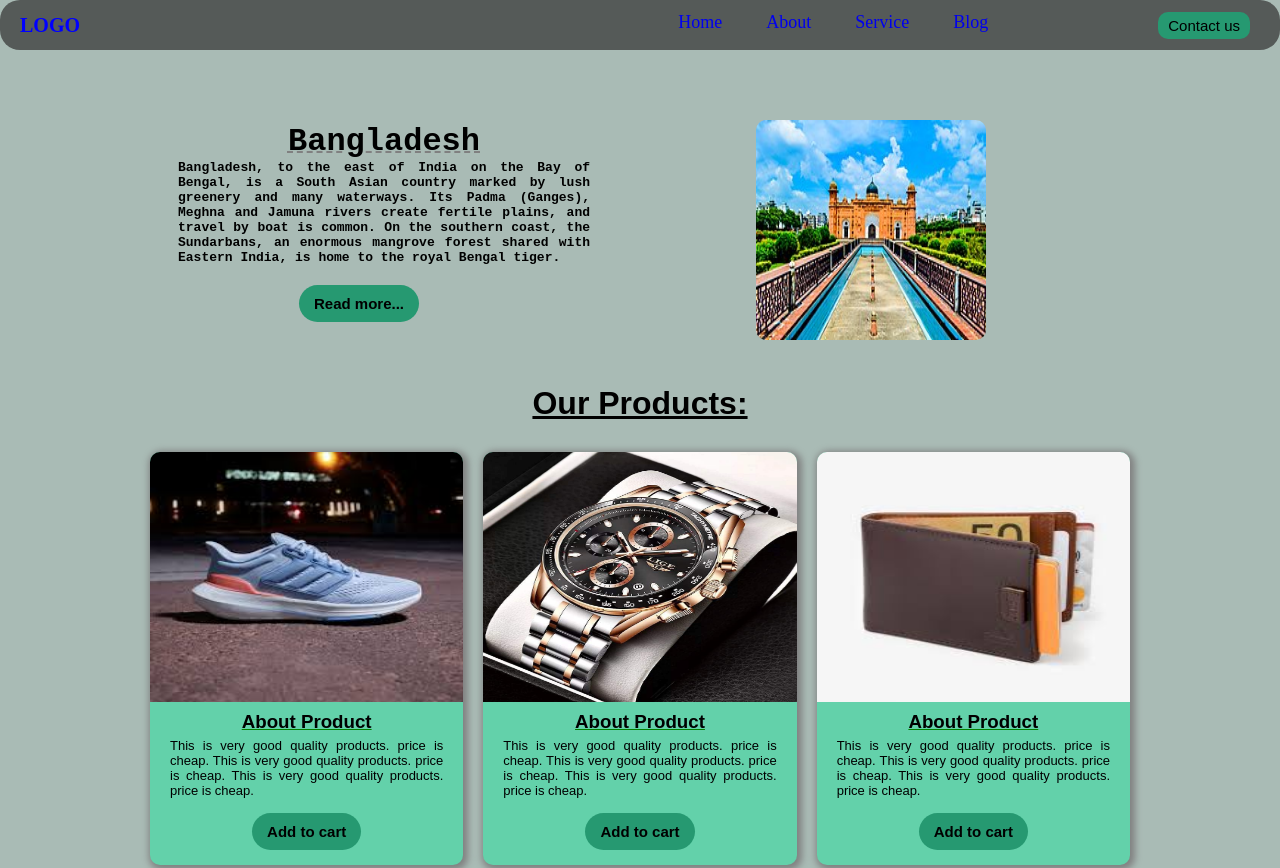
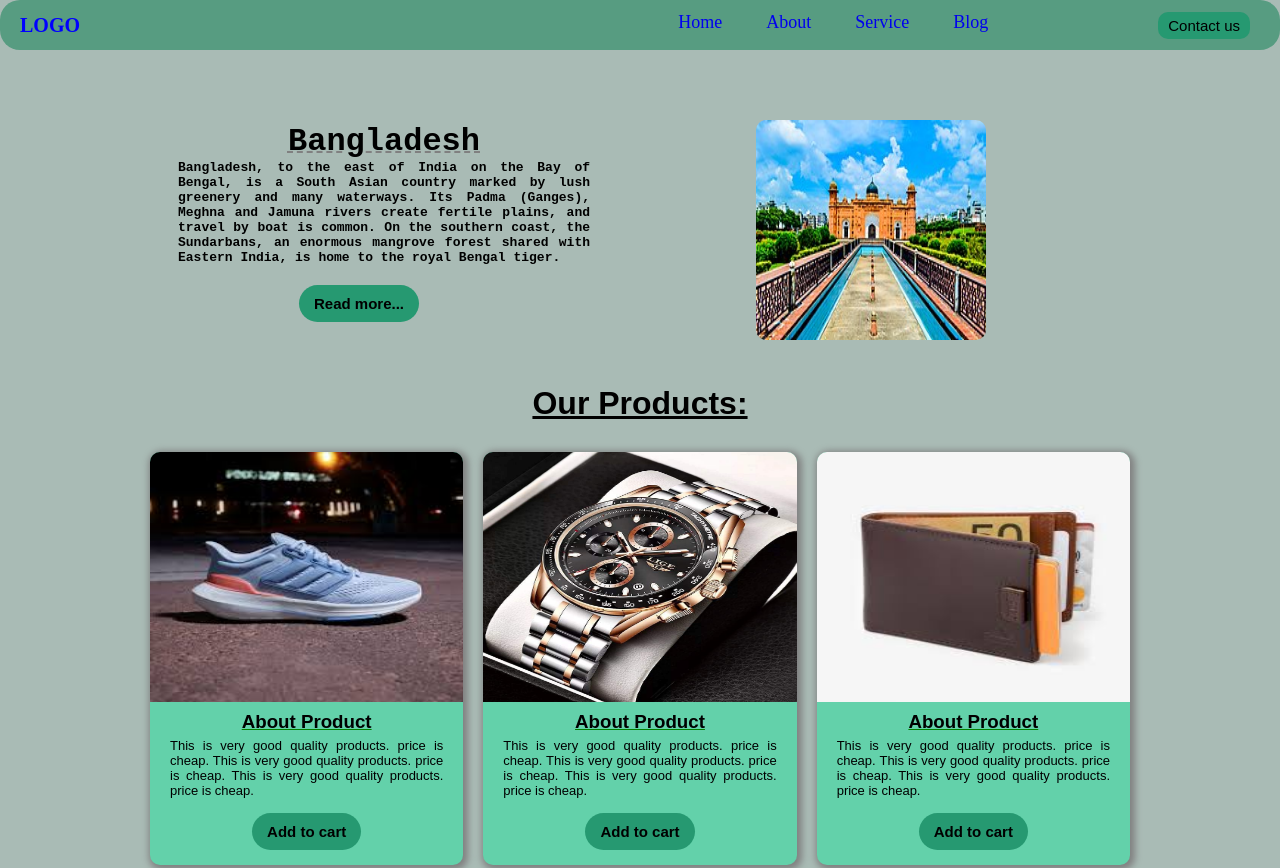
Before and after one commit to bachchumiah/flexbox, a plain HTML site: page index.html in a window 1280 px wide. Shown: the top 868 px of the page. Drawn offline with Linux system fonts and the light colour scheme.

Commit message:
css added

```diff
--- a/styles.css
+++ b/styles.css
@@ -9,7 +9,7 @@ body{
 .navbar{
     width: 100%;
     height: 50px;
-    background-color:#555a58;
+    background-color:#579c81;
     display: flex;
     align-items: center;
     justify-content: space-between;
```
